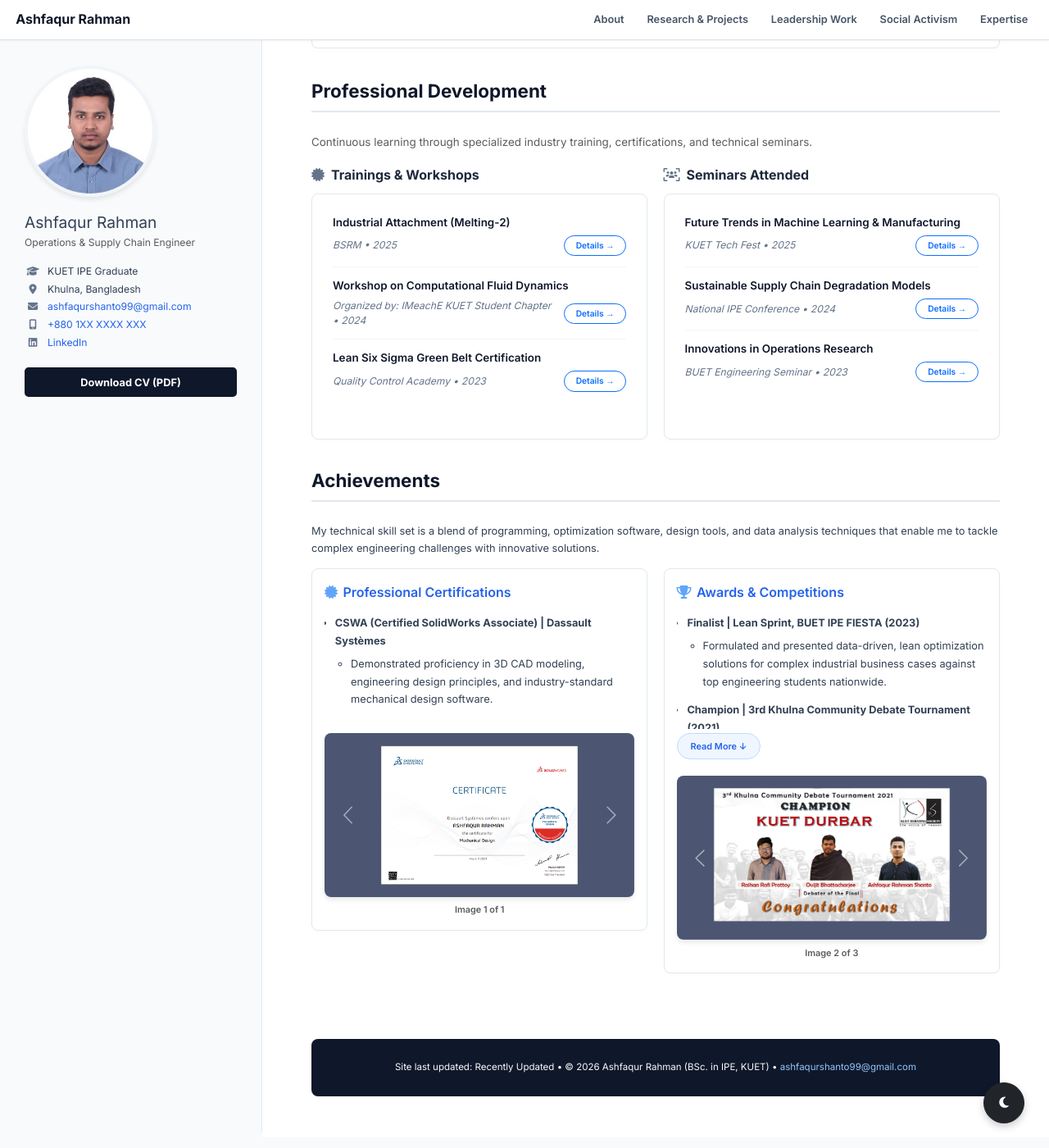
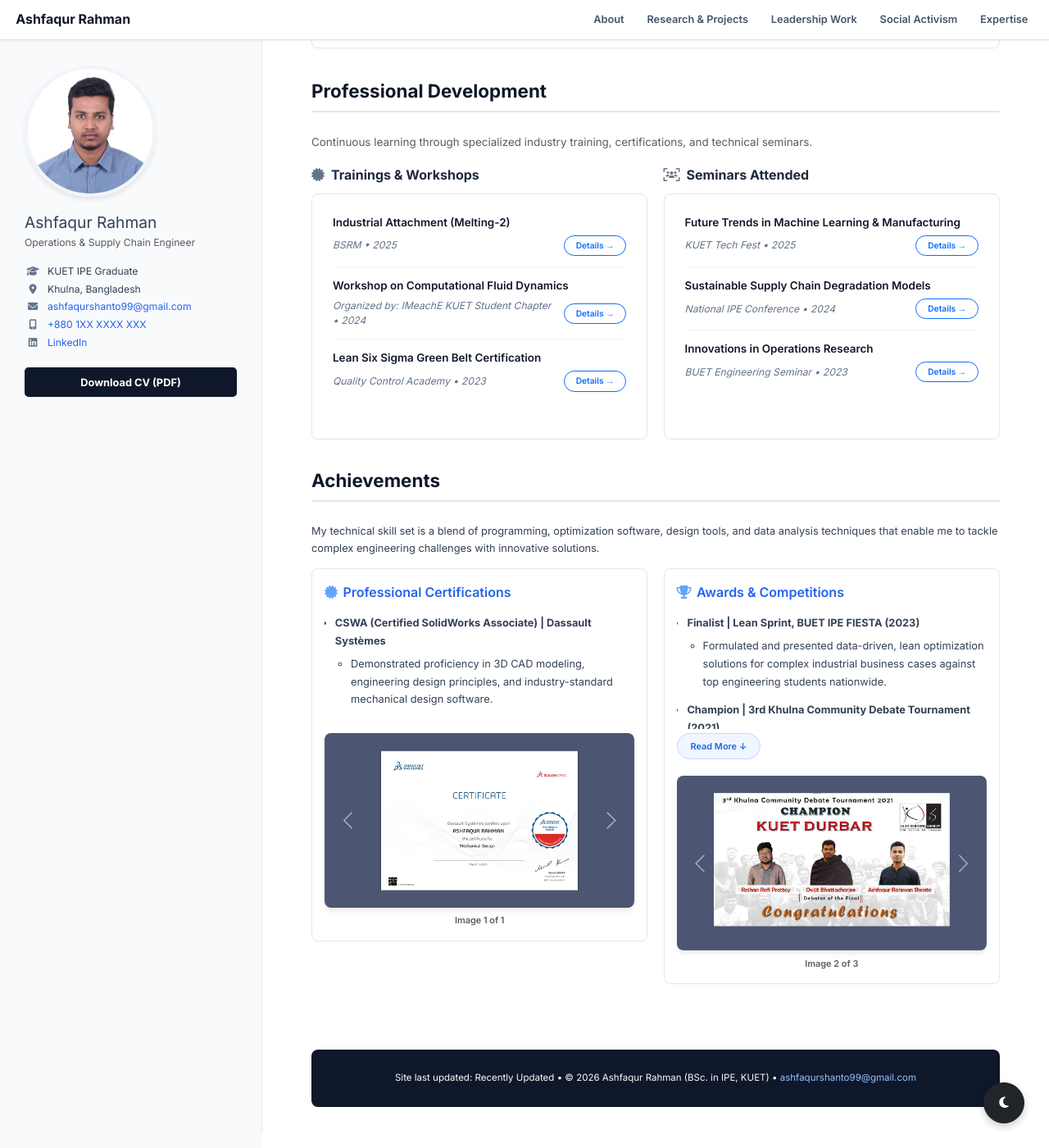
Before and after one commit to AshfaqurRahman99/AshfaqurRahman99.github.io, a Jekyll site: the page index.html, which Jekyll copies as it is, in a window 1280 px wide and 1400 px high, scrolled down 2130 px. Shown: the whole window at 82% size. Built offline with Jekyll 4.4.1, drawn with Linux system fonts in a browser that asks for light colours; a style sheet for code colours, icons or effects is not loaded.

Commit message:
Update index.html

```diff
--- a/index.html
+++ b/index.html
@@ -263,10 +263,22 @@
 
         .carousel-item img {
             width: 100%;
-            height: 200px;
+            height: 100%;
             /* Locks the height so the page doesn't jump around */
             object-fit: cover;
             /* Ensures portrait and landscape photos look good without stretching */
+        }
+        /* -------------------------
+           CAROUSEL IMAGE 16:9 LOCK
+           ------------------------- */
+        .carousel-inner img {
+            width: 100% !important;
+            /* Forces image to fill the width of the box */
+            aspect-ratio: 16 / 9 !important;
+            /* Locks the mathematical ratio forever */
+            object-fit: cover !important;
+            /* Prevents the image from squishing */
+            display: block;
         }
         /* Achievement section Read more button style */
         /* -------------------------
```
